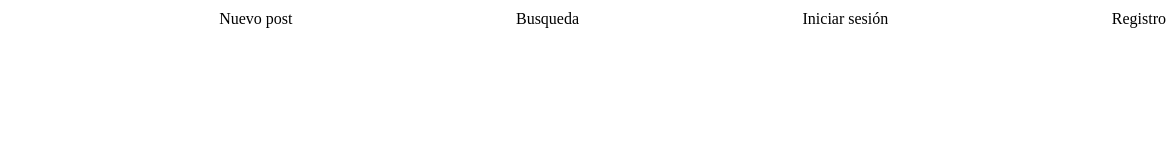
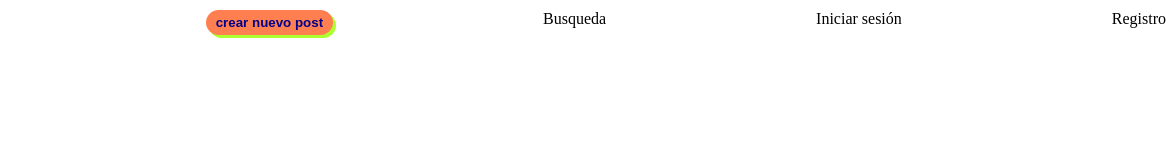
Before and after one commit to 345467Y/pagina-perritos, a plain HTML site: page index.html in a window 1280 px wide. Shown: the full height of the page, 104-1280 px from the left. Drawn offline with Linux system fonts and the light colour scheme.

Commit message:
se agregaron estilos al boton 5

```diff
--- a/index.html
+++ b/index.html
@@ -14,7 +14,9 @@
             <li>
                 <img src="./logo.png" alt="imagen" class="logo"/>
             </li>
-        <li>Nuevo post</li>
+        <li>
+            <button class="mainButton">crear nuevo post</button>
+        </li>
         <li>Busqueda</li>
         <li>Iniciar sesión</li>
         <li>Registro</li>
--- a/style/estilos.css
+++ b/style/estilos.css
@@ -1,8 +1,8 @@
 body{
-    margin: 0px;
+    margin: 0px; /*para el tamaño de la margen pantalla general*/
 }
 ul{
-    list-style: none;
+    list-style: none; /*para quitar los puntos de la lista*/
     padding: 0px;
     margin: 0px;
 }
@@ -14,3 +14,19 @@ ul{
 .logo{
     height: 70px;
 }
+.mainButton{
+    background-color: coral;
+    color: darkblue;
+    border: 0px;
+    padding: 5px 10px; /*para que el cuadro se haga más ancho o más angosto*/
+    border-radius: 10pt; /*para el borde*/
+    font-weight: bolder;
+    box-shadow:3px 3px greenyellow; /*para agregar sombra*/
+}
+/*funciones*/
+.mainButton:hover{ /*para que cambie el estilo del cursor, puede ser a manito o a flecha*/
+    cursor:pointer;
+    /*box-shadow: 5px 5px; /*para que la sombra se mueva cuando das click*/
+    transform:scale(1.1); /*otra forma de simular el click*/
+
+}
```
